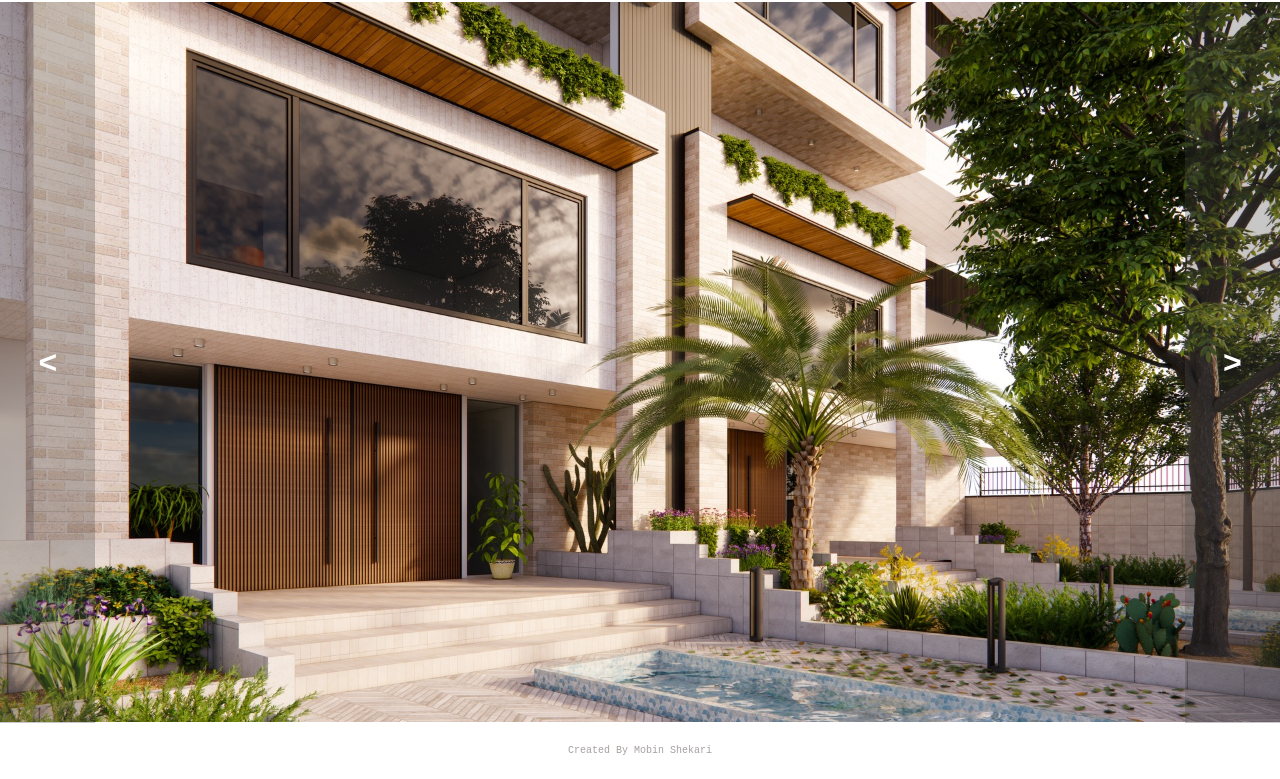
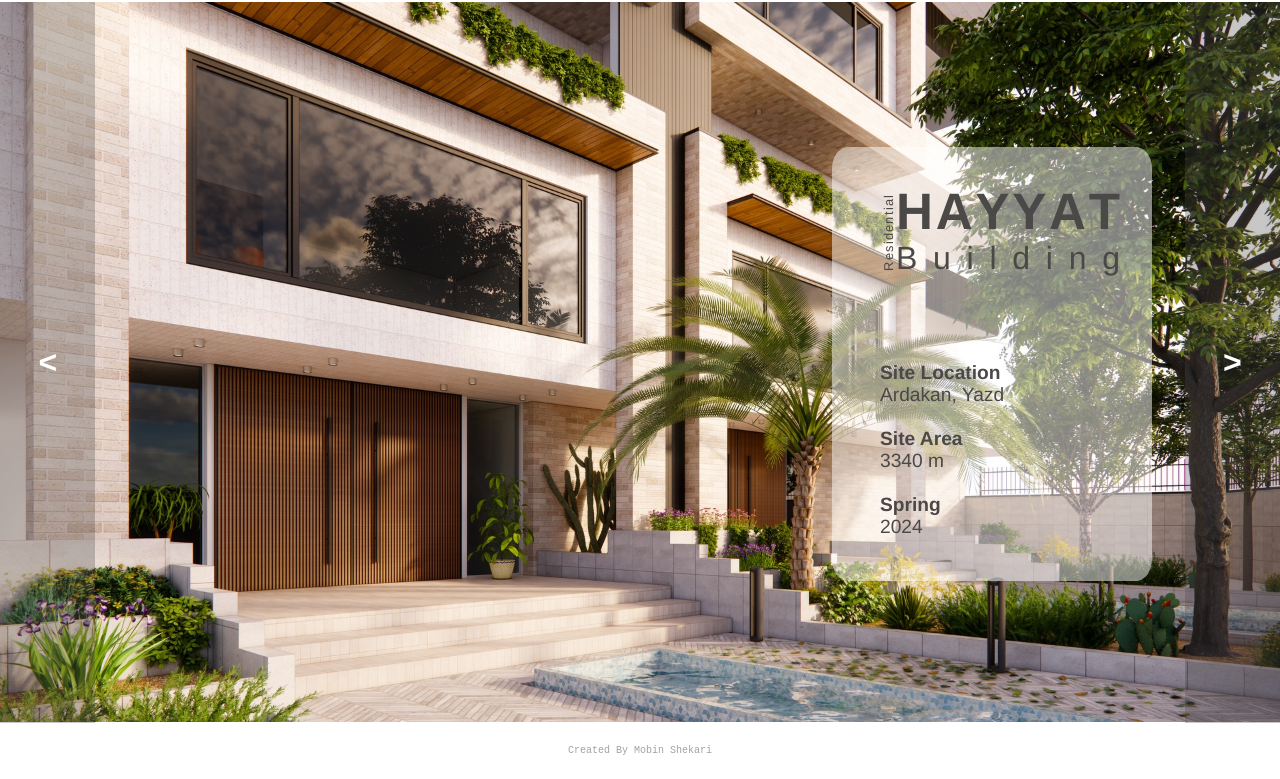
Before and after one commit to MobinShekari84/Shekari-Architect, a plain HTML site: page index.html in a window 1280 px wide. Shown: the part 54-833 px from the top of the page. Drawn offline with Linux system fonts and the light colour scheme.

Commit message:
added information box for first slide

```diff
--- a/index.html
+++ b/index.html
@@ -38,6 +38,49 @@
         <div class="sliderSlides">
             <div class="slideShowImages active">
                 <img src="images/IMG_8691.JPEG" style="width: 100%">
+                <div class="infBox">
+                    <div id="infBoxTitle">
+                        <span>H</span>
+                        <span>A</span>
+                        <span>Y</span>
+                        <span>Y</span>
+                        <span>A</span>
+                        <span>T</span>
+                    </div>
+                    <div id="infBoxSubTitle">
+                        <span>B</span>
+                        <span>u</span>
+                        <span>i</span>
+                        <span>l</span>
+                        <span>d</span>
+                        <span>i</span>
+                        <span>n</span>
+                        <span>g</span>
+                    </div>
+                    <div id="infBoxVertical">
+                        <span>R</span>
+                        <span>e</span>
+                        <span>s</span>
+                        <span>i</span>
+                        <span>d</span>
+                        <span>e</span>
+                        <span>n</span>
+                        <span>t</span>
+                        <span>i</span>
+                        <span>a</span>
+                        <span>l</span>
+                    </div>
+                    <div id="infBoxInfo">
+                        <b>Site Location</b>
+                        <p>Ardakan, Yazd</p>
+                        <br>
+                        <b>Site Area</b>
+                        <p>3340 m</p>
+                        <br>
+                        <b>Spring</b>
+                        <p>2024</p>
+                    </div>
+                </div>
             </div>
             <div class="slideShowImages">
                 <img src="images/IMG_8239.JPEG" style="width: 100%">
--- a/style.css
+++ b/style.css
@@ -227,6 +227,73 @@ body {
     opacity: 1;
 }
 
+/* infBox */
+
+.infBox {
+    color: #4b4848;
+    position: absolute;
+    height: 60%;
+    width: 25%;
+    border-radius: 5%;
+    background-color: rgba(255, 255, 255, 0.5);
+    right: 10%;
+    top: 20%;
+    font-family: helvetica;
+}
+
+#infBoxTitle {
+    font-size: 4vi;
+    text-align: center;
+    align-items: center;
+    display: flex;
+    justify-content: space-between;
+    position: absolute;
+    width: 70%;
+    height: 10%;
+    top: 10%;
+    left: 20%;
+    font-weight: bolder;
+}
+
+#infBoxSubTitle {
+    display: flex;
+    justify-content: space-between;
+    align-items: end;
+    position: absolute;
+    width: 70%;
+    height: 10%;
+    top: 20%;
+    left: 20%;
+    font-weight: lighter;
+    font-size: 2.5vi;
+}
+
+#infBoxVertical {
+    position: absolute;
+    display: flex;
+    justify-content: space-between;
+    text-align: center;
+    writing-mode: vertical-lr;
+    transform: rotate(180deg);
+    top: 11%;
+    left: 10%;
+    width: 10%;
+    height: 17.5%;
+    font-size: 1vb;
+}
+
+#infBoxInfo {
+    position: absolute;
+    bottom: 10%;
+    font-size: 1.5vi;
+    left: 15%;
+}
+
+#infBoxInfo p, #infBoxInfo b {
+    margin: 0;
+    padding: 0;
+}
+
 /* button(s) */
 
 .button {
```
Also changed, not shown: 1 other file.
